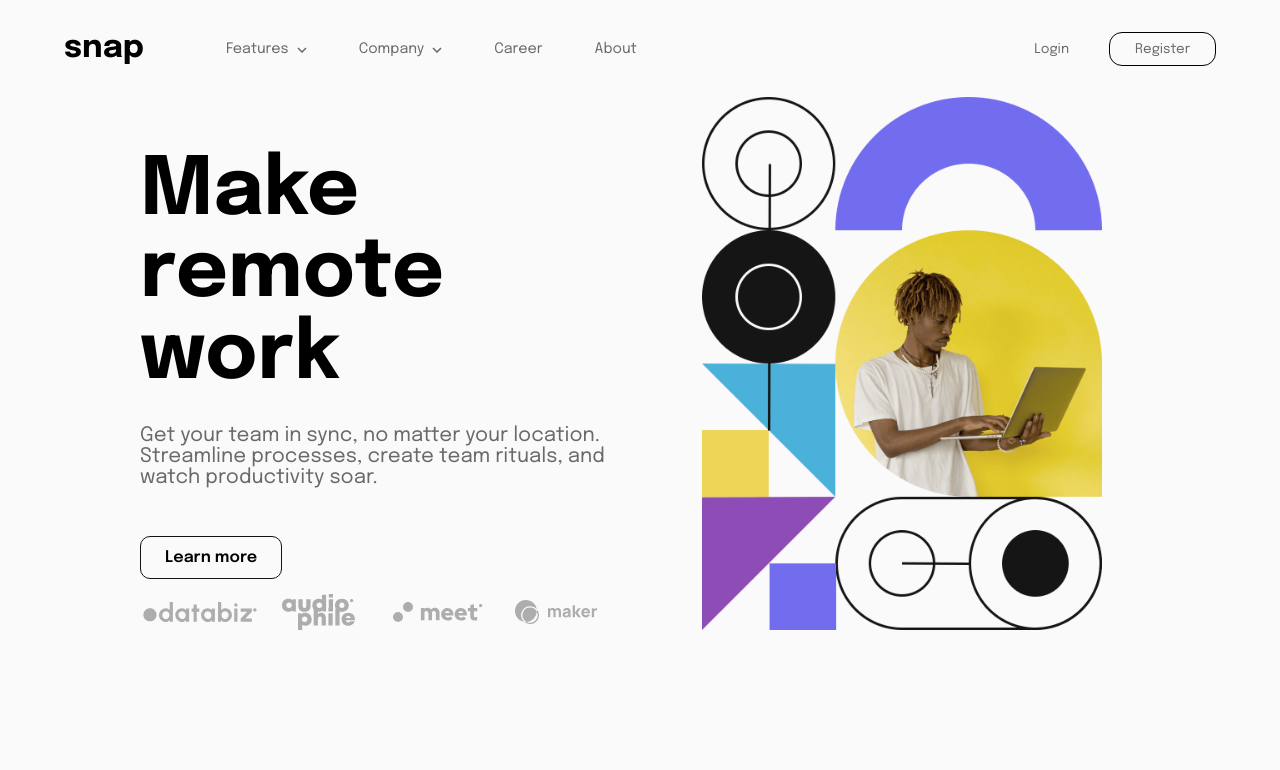
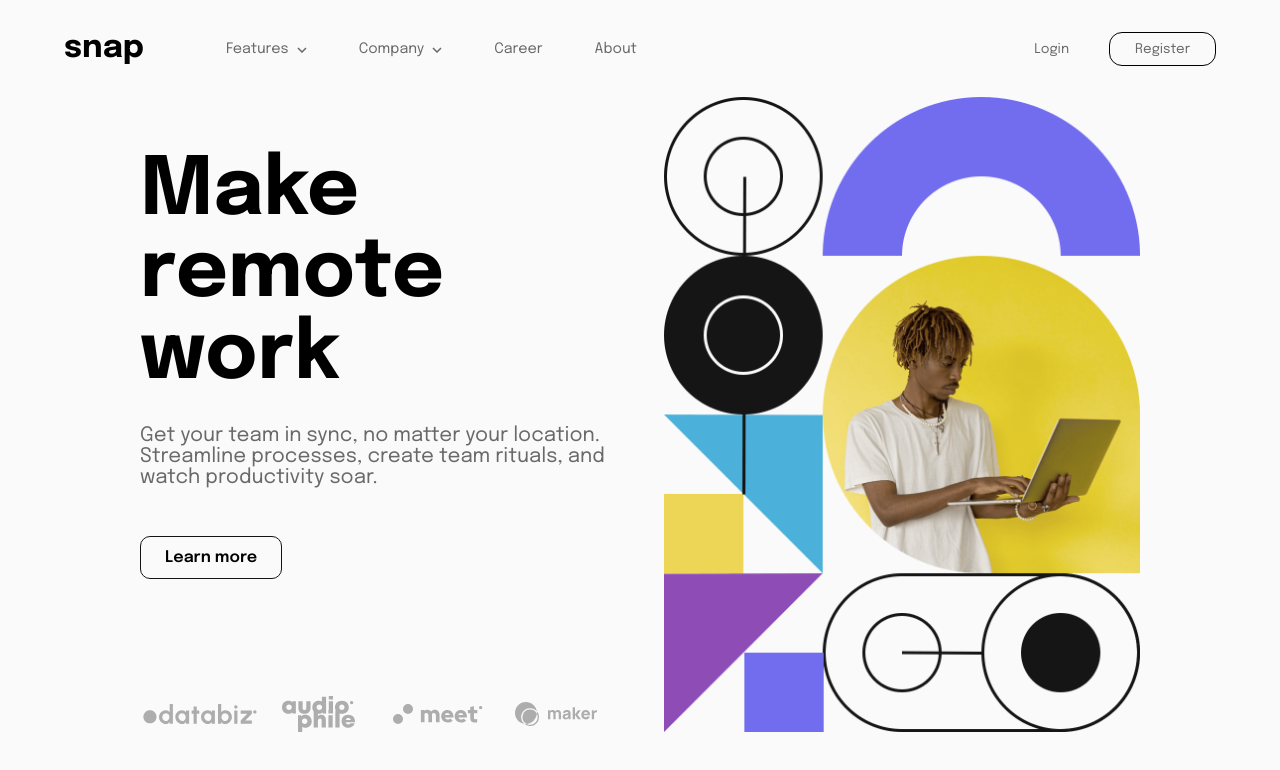
Before and after one commit to LorryAfriyie/intro-section-with-dropdown-navigation, a React (Vite) app: page / in a window 1280 px wide. Shown: the top 770 px of the page. Built offline with nearby package versions, Linux system fonts and the light colour scheme.

Commit message:
Image source set
Setting large and small device image source set and updating README.md information.

```diff
--- a/src/components/Hero.jsx
+++ b/src/components/Hero.jsx
@@ -2,6 +2,7 @@ export const Hero = () => {
   return (
     <main className="hero">
       <div className="hero__content-grid">
+        {/* Information container section */}
         <div className="hero__info">
           <h1 className="hero__main-text">Make remote work</h1>
 
@@ -19,8 +20,14 @@ export const Hero = () => {
             <img src="images/client-maker.svg" alt="" />
           </div>
         </div>
+
+        {/* Image container section */}
         <div className="hero__img-container">
-          <img src="images/image-hero-desktop.png" alt="" />
+          <img
+            srcSet="images/image-hero-mobile.png 500w, images/image-hero-desktop.png 1200w"
+            src="images/image-hero-mobile.png"
+            alt="hero-image"
+          />
         </div>
       </div>
     </main>
--- a/src/scss/hero.scss
+++ b/src/scss/hero.scss
@@ -1,13 +1,12 @@
 .hero {
   height: 100%;
+
   &__content-grid {
     display: grid;
     gap: 3rem;
     justify-content: center;
     max-width: 1000px;
     margin-inline: auto;
-
-    //height: 100vh;
 
     @media (min-width: 40em) {
       grid-template-columns: repeat(2, 1fr);
@@ -52,16 +51,18 @@
   }
 
   &__img-container {
-    /* background-image: url("/images/image-hero-desktop.png");
-    background-repeat: no-repeat;
-    background-position: center;
-    background-size: contain; */
-
     img {
       display: flex;
       width: 100%;
-      max-width: 400px;
       margin-inline: auto;
+    }
+  }
+
+  @media (width < 500px) {
+    &__img-container {
+      img {
+        max-width: 400px;
+      }
     }
   }
 
```
Also changed, not shown: 1 other file (tests, documents, lock files or other folders).
